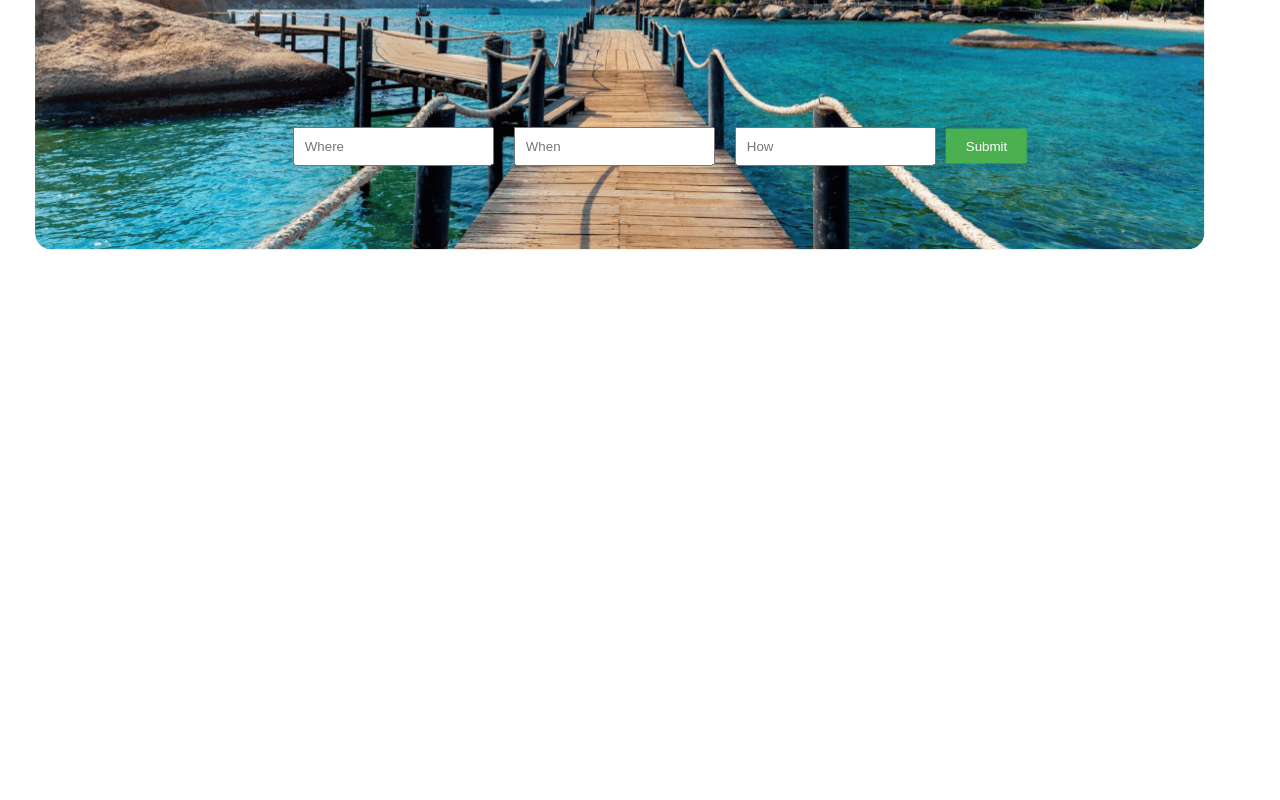
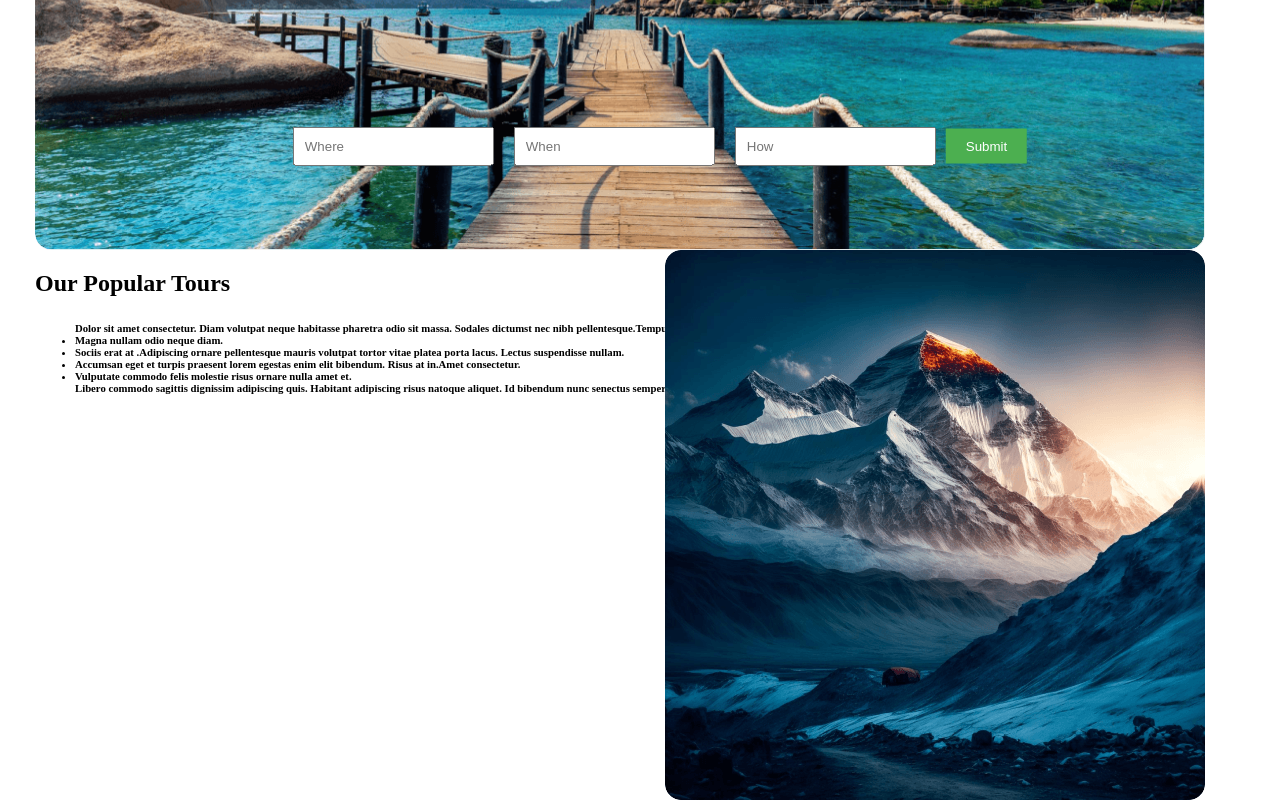
Before and after one commit to nahidf247/hero-travel, a plain HTML site: page index.html in a window 1280 px wide. Shown: the part 396-1196 px from the top of the page. Before the commit the page ends 800 px from the top, so only its background shows below. Drawn offline with Linux system fonts and the light colour scheme.

Commit message:
another part

```diff
--- a/index.html
+++ b/index.html
@@ -31,8 +31,9 @@
             <img src="Images/Group 13 (1) (1).png" alt="explore image">
             <div class="container-one">
                 <h1>Explore Your Travel</h1>
-            <h6>Dolor sit amet consectetur. Nullam suspendisse vitae ultricies dolor adipiscing. In et odio enim ac quis
-                sapien urna eu phasellus</h6>
+                <h6>Dolor sit amet consectetur. Nullam suspendisse vitae ultricies dolor adipiscing. In et odio enim ac
+                    quis
+                    sapien urna eu phasellus</h6>
             </div>
             <div class="container-one">
                 <div class="input-row">
@@ -45,7 +46,30 @@
             </div>
 
 
-            </div>
+        </div>
+        </div>
+    </section>
+    <section>
+        <div class="container-two">
+            <h1>Our Popular Tours</h1>
+
+                <p><ul>
+            <h6>Dolor sit amet consectetur. Diam volutpat neque habitasse pharetra odio sit massa. Sodales dictumst nec
+                nibh pellentesque.Tempus euismod lacus mauris dignissim quis in ultrices.
+                <li>Magna nullam odio neque diam.</li>
+            <li> Sociis erat at .Adipiscing ornare pellentesque mauris volutpat tortor vitae platea porta lacus. Lectus
+                suspendisse nullam.</li>
+            <li>Accumsan eget et turpis praesent lorem egestas enim elit bibendum. Risus at in.Amet
+                consectetur. </li>
+            <li> Vulputate commodo felis molestie risus
+                ornare nulla amet et. </li>
+                Libero commodo sagittis dignissim adipiscing quis. Habitant adipiscing risus
+                natoque aliquet. Id bibendum nunc senectus semper tincidunt. </h6>
+            </ul> </p>
+
+        </div>
+        <div class="container-two">
+            <img src="Images/Rectangle 4.png" alt="mountain">
         </div>
     </section>
 </body>
--- a/styles.css
+++ b/styles.css
@@ -41,7 +41,7 @@ nav {
 }
 
 
-.container-one {
+.container-one, .container-two {
     width: 1170px;
     height: 500px;
     left: 35px;
@@ -61,18 +61,6 @@ nav {
 
     border-radius: 16px;
 }
-
-/* .container-one input {
-
-            position: absolute;
-            top: 50%;
-            left: 50%;
-            transform: translate(-50%, -50%);
-            display: flex;
-            justify-content: center;
-            align-items: center;
-            inline-size: auto;
-} */
 
 
 .input-row {
@@ -97,3 +85,19 @@ nav {
     border: none;
     cursor: pointer;
 }
+
+.container-two {
+    margin-top: 500px;
+    color: black;
+    text-align: left;
+
+}
+
+.container-two img {
+    width: auto;
+    height: auto;
+    right: 0px;
+    top: 0px;
+    position: absolute;
+    border-radius: 16px;
+}
```
